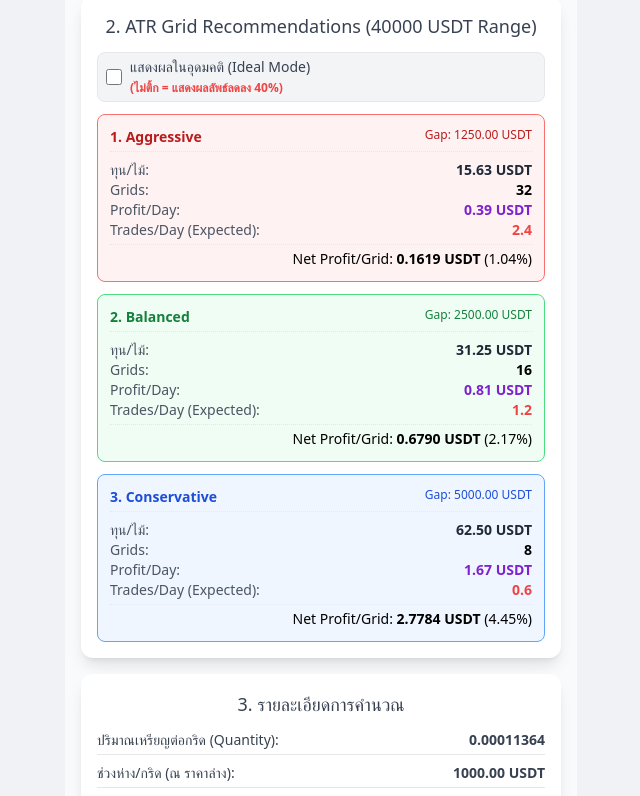
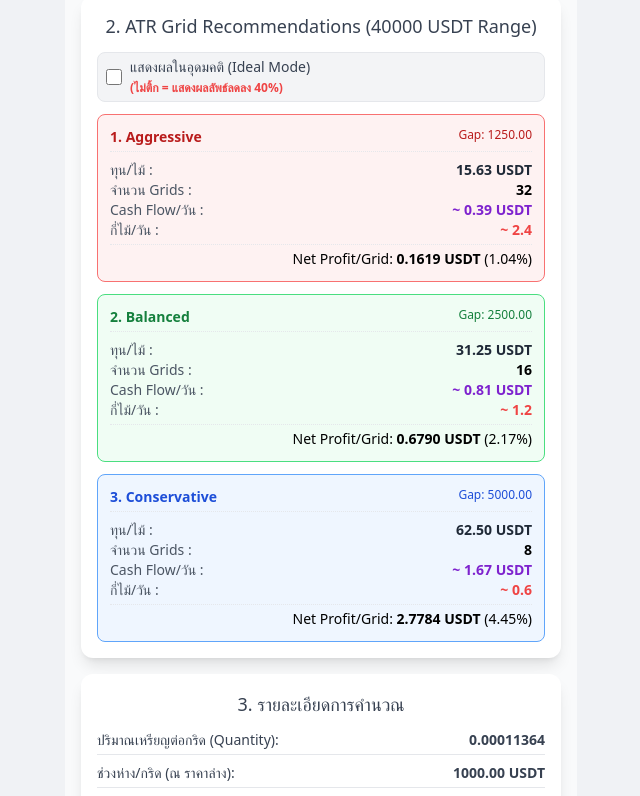
Before and after one commit to zneb076/grid-calc-app, a Vue app: page / in a window 1280 px wide. Shown: the part 714-1510 px from the top of the page, without its empty margins (319-959 px from the left). Built offline with nearby package versions, Linux system fonts and the light colour scheme.

Commit message:
add ATR Calc with risk

```diff
--- a/src/components/GridProfitCalculator.vue
+++ b/src/components/GridProfitCalculator.vue
@@ -477,7 +477,7 @@ const atrRecommendations = computed(() => {
           >
             {{ typeLabels[type] }}
             <span class="float-right text-xs font-normal">
-              Gap: {{ result.recommendedGap.toFixed(2) }} USDT
+              Gap: {{ result.recommendedGap.toFixed(2) }}
             </span>
           </p>
 
@@ -485,10 +485,10 @@ const atrRecommendations = computed(() => {
             class="flex justify-between items-end border-t border-dotted pt-2"
           >
             <div class="text-gray-600 text-sm">
-              <p class="font-medium">ทุน/ไม้:</p>
-              <p class="font-medium">Grids:</p>
-              <p class="font-medium">Profit/Day:</p>
-              <p class="font-medium">Trades/Day (Expected):</p>
+              <p class="font-medium">ทุน/ไม้ :</p>
+              <p class="font-medium">จำนวน Grids :</p>
+              <p class="font-medium">Cash Flow/วัน :</p>
+              <p class="font-medium">กี่ไม้/วัน :</p>
             </div>
             <div class="text-right text-sm">
               <p class="font-semibold text-gray-800">
@@ -496,7 +496,7 @@ const atrRecommendations = computed(() => {
               </p>
               <p class="font-semibold">{{ result.grids }}</p>
               <p class="font-semibold text-purple-700">
-                {{ result.profitPerDay.toFixed(2) }} USDT
+                ~ {{ result.profitPerDay.toFixed(2) }} USDT
               </p>
               <p
                 class="font-semibold"
@@ -505,7 +505,7 @@ const atrRecommendations = computed(() => {
                   'text-green-600': isIdealMode,
                 }"
               >
-                {{ result.expectedTrades.toFixed(1) }}
+                ~ {{ result.expectedTrades.toFixed(1) }}
               </p>
             </div>
           </div>
```
